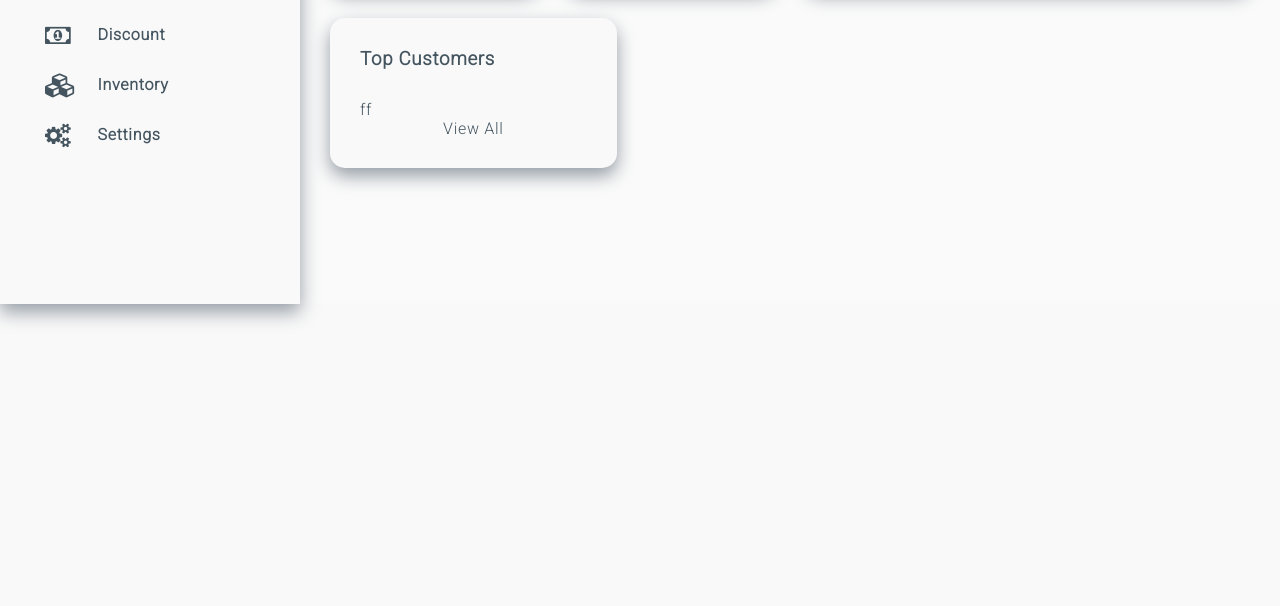
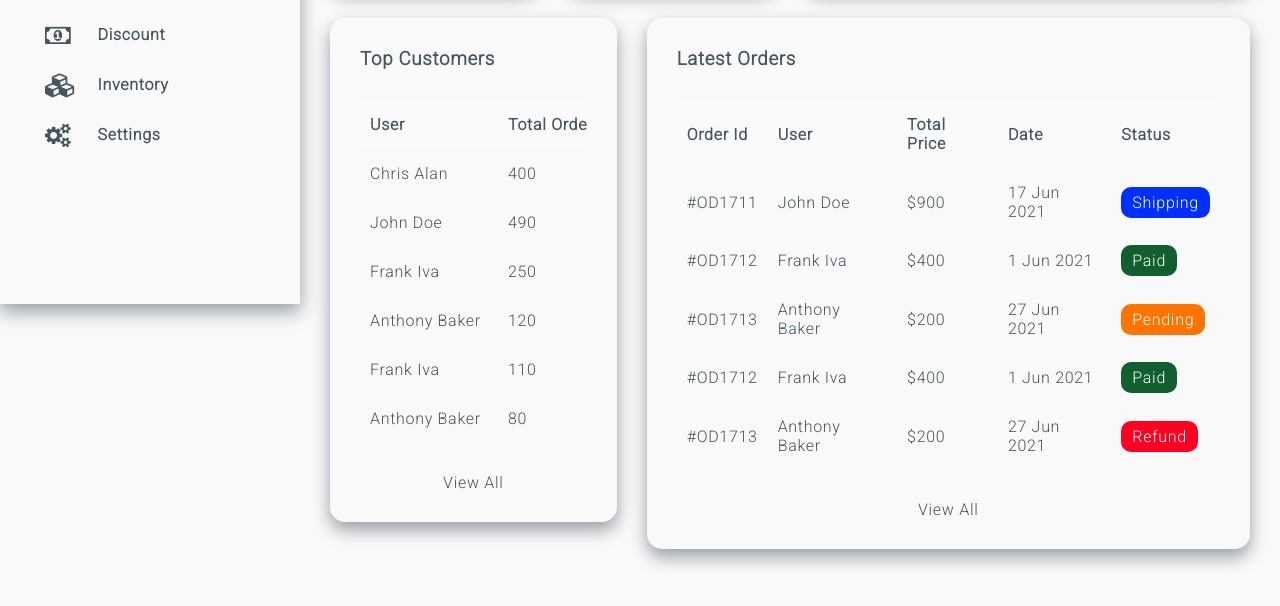
Before and after one commit to chrisalee/react_adminDashboard, a React app in the folder client/: page / in a window 1280 px wide. Shown: the part 496-1102 px from the top of the page. Before the commit the page ends 800 px from the top, so only its background shows below. Built offline with nearby package versions, Linux system fonts and the light colour scheme.

Commit message:
second table and badges for the table

```diff
--- /dev/null
+++ b/client/src/assets/JsonData/customer-list.json
@@ -0,0 +1,102 @@
+[
+    {"id":1,"name":"Brittan Rois","email":"brois0@unicef.org","location":"Bator","phone":"+62 745 807 7685","total_spend":"$557248.44","total_orders":24011},
+    {"id":2,"name":"Matthew Junifer","email":"mjunifer1@buzzfeed.com","location":"Bromma","phone":"+46 993 722 3008","total_spend":"$599864.94","total_orders":60195},
+    {"id":3,"name":"Finlay Baylay","email":"fbaylay2@purevolume.com","location":"Atalaia","phone":"+55 232 355 3569","total_spend":"$171337.47","total_orders":96328},
+    {"id":4,"name":"Beryle Monelli","email":"bmonelli3@amazonaws.com","location":"Martingança","phone":"+351 734 876 8127","total_spend":"$335862.78","total_orders":78768},
+    {"id":5,"name":"Ilario Shoppee","email":"ishoppee4@webmd.com","location":"Lincoln","phone":"+54 410 442 6083","total_spend":"$719845.14","total_orders":26045},
+    {"id":6,"name":"Guglielma Haking","email":"ghaking5@icio.us","location":"Sangzhou","phone":"+86 722 902 9706","total_spend":"$621446.73","total_orders":90771},
+    {"id":7,"name":"Celle Acum","email":"cacum6@scribd.com","location":"Huzhen","phone":"+86 805 547 3640","total_spend":"$640651.30","total_orders":97842},
+    {"id":8,"name":"Ailey Haig","email":"ahaig7@live.com","location":"Gizel’","phone":"+7 623 158 0485","total_spend":"$473255.45","total_orders":85298},
+    {"id":9,"name":"Ebonee Robardet","email":"erobardet8@google.co.jp","location":"Uyugan","phone":"+63 406 595 5538","total_spend":"$513918.18","total_orders":38959},
+    {"id":10,"name":"Nancy Hallatt","email":"nhallatt9@tamu.edu","location":"Liuhao","phone":"+86 194 283 7223","total_spend":"$862509.17","total_orders":48049},
+    {"id":11,"name":"Savina Gardener","email":"sgardenera@mozilla.com","location":"Bosanski Brod","phone":"+387 494 626 9847","total_spend":"$385914.28","total_orders":24961},
+    {"id":12,"name":"Walliw Berard","email":"wberardb@state.tx.us","location":"Athy","phone":"+353 884 996 4703","total_spend":"$33957.23","total_orders":24986},
+    {"id":13,"name":"Bernita Moniker","email":"bmonikerc@g.co","location":"Conceição da Abóboda","phone":"+351 122 281 8005","total_spend":"$165782.42","total_orders":38671},
+    {"id":14,"name":"Devlen MacGibbon","email":"dmacgibbond@mashable.com","location":"Manjakandriana","phone":"+261 550 422 8564","total_spend":"$733558.04","total_orders":5702},
+    {"id":15,"name":"Terri O'Nion","email":"tonione@msn.com","location":"Hadžići","phone":"+387 213 246 0301","total_spend":"$327313.11","total_orders":7145},
+    {"id":16,"name":"Anselm Cavilla","email":"acavillaf@live.com","location":"Redcliff","phone":"+263 941 369 6625","total_spend":"$533334.93","total_orders":33108},
+    {"id":17,"name":"Frances Wyndham","email":"fwyndhamg@nbcnews.com","location":"Hekou","phone":"+86 922 171 8017","total_spend":"$799425.62","total_orders":85286},
+    {"id":18,"name":"Bennett Skermer","email":"bskermerh@reverbnation.com","location":"Sinop","phone":"+55 598 223 7882","total_spend":"$251319.17","total_orders":45914},
+    {"id":19,"name":"Valentine Lambertazzi","email":"vlambertazzii@eepurl.com","location":"Kolodenka","phone":"+380 633 380 2502","total_spend":"$640365.13","total_orders":83235},
+    {"id":20,"name":"Tremayne Tolchar","email":"ttolcharj@auda.org.au","location":"Guofu","phone":"+86 445 679 1332","total_spend":"$917855.01","total_orders":51836},
+    {"id":21,"name":"Estevan Jahncke","email":"ejahnckek@ox.ac.uk","location":"Benešov nad Ploučnicí","phone":"+420 856 496 9100","total_spend":"$583555.97","total_orders":9523},
+    {"id":22,"name":"Inness Ranyelld","email":"iranyelldl@i2i.jp","location":"Camperdown","phone":"+27 913 964 5397","total_spend":"$410344.53","total_orders":96017},
+    {"id":23,"name":"Ann Boise","email":"aboisem@nhs.uk","location":"Esuk Oron","phone":"+234 958 752 1521","total_spend":"$341368.58","total_orders":83833},
+    {"id":24,"name":"Reynard Goodacre","email":"rgoodacren@opera.com","location":"Isoka","phone":"+260 860 266 9740","total_spend":"$362313.38","total_orders":15703},
+    {"id":25,"name":"Corrie Guerro","email":"cguerroo@ca.gov","location":"Qingxi","phone":"+86 699 529 4527","total_spend":"$155933.66","total_orders":67669},
+    {"id":26,"name":"Orelee Fonteyne","email":"ofonteynep@baidu.com","location":"Shanshi","phone":"+86 910 656 7153","total_spend":"$990947.36","total_orders":7629},
+    {"id":27,"name":"Lil Lakeman","email":"llakemanq@weather.com","location":"Juḩr ad Dīk","phone":"+970 799 528 5168","total_spend":"$765395.19","total_orders":41097},
+    {"id":28,"name":"Teddie Mapstone","email":"tmapstoner@guardian.co.uk","location":"Tunoshna","phone":"+7 872 475 3601","total_spend":"$279921.83","total_orders":43948},
+    {"id":29,"name":"Paolo Bonds","email":"pbondss@washingtonpost.com","location":"Youchou","phone":"+86 863 508 4897","total_spend":"$718700.08","total_orders":43674},
+    {"id":30,"name":"Kayla Gallafant","email":"kgallafantt@technorati.com","location":"Bi’r al ‘Abd","phone":"+20 755 903 3395","total_spend":"$959211.70","total_orders":37331},
+    {"id":31,"name":"Maisie Mikalski","email":"mmikalskiu@alexa.com","location":"Mailsi","phone":"+92 366 853 6414","total_spend":"$820911.51","total_orders":18534},
+    {"id":32,"name":"Xymenes Duggon","email":"xduggonv@seattletimes.com","location":"Heredia","phone":"+506 818 346 5321","total_spend":"$272870.81","total_orders":37539},
+    {"id":33,"name":"Jakie Colles","email":"jcollesw@ifeng.com","location":"Upernavik","phone":"+299 126 679 5677","total_spend":"$407794.43","total_orders":96742},
+    {"id":34,"name":"Lew Colton","email":"lcoltonx@wikimedia.org","location":"Toba","phone":"+381 522 893 7829","total_spend":"$43343.95","total_orders":74692},
+    {"id":35,"name":"Theodora Barstow","email":"tbarstowy@pcworld.com","location":"Ciseda","phone":"+62 673 109 7943","total_spend":"$661910.51","total_orders":77309},
+    {"id":36,"name":"Ulric Kneller","email":"uknellerz@nbcnews.com","location":"Ústí nad Orlicí","phone":"+420 264 829 9892","total_spend":"$376602.48","total_orders":79235},
+    {"id":37,"name":"Ellwood Bearward","email":"ebearward10@reference.com","location":"Nueva Requena","phone":"+51 171 197 4985","total_spend":"$356873.13","total_orders":78996},
+    {"id":38,"name":"Shalna Voss","email":"svoss11@buzzfeed.com","location":"Şanā’","phone":"+967 264 158 8142","total_spend":"$380768.49","total_orders":13036},
+    {"id":39,"name":"Holly Iacovacci","email":"hiacovacci12@vk.com","location":"Ibaraki","phone":"+81 667 109 6968","total_spend":"$68643.77","total_orders":9334},
+    {"id":40,"name":"Nicolle Haggis","email":"nhaggis13@huffingtonpost.com","location":"Kuruman","phone":"+27 607 540 0504","total_spend":"$292977.86","total_orders":44276},
+    {"id":41,"name":"Janetta Stanett","email":"jstanett14@wiley.com","location":"Memphis","phone":"+1 901 510 8058","total_spend":"$624477.22","total_orders":50590},
+    {"id":42,"name":"Welch Goodin","email":"wgoodin15@examiner.com","location":"Metsavan","phone":"+374 984 762 7075","total_spend":"$44240.56","total_orders":23993},
+    {"id":43,"name":"Dominga De Bell","email":"dde16@usatoday.com","location":"Vysotsk","phone":"+7 139 494 7185","total_spend":"$253636.61","total_orders":75048},
+    {"id":44,"name":"Elga Twamley","email":"etwamley17@nps.gov","location":"Nishishinminato","phone":"+81 421 209 0703","total_spend":"$8420.45","total_orders":50193},
+    {"id":45,"name":"Annamaria Tuison","email":"atuison18@cpanel.net","location":"Solidaridad","phone":"+52 551 840 1861","total_spend":"$8790.60","total_orders":67402},
+    {"id":46,"name":"Rutter Hatrick","email":"rhatrick19@mayoclinic.com","location":"Domampot","phone":"+63 134 141 4104","total_spend":"$563471.50","total_orders":90685},
+    {"id":47,"name":"Teddy Crannage","email":"tcrannage1a@uiuc.edu","location":"Putrajawa","phone":"+62 347 309 9849","total_spend":"$830225.28","total_orders":18308},
+    {"id":48,"name":"Gaspard Hannabus","email":"ghannabus1b@wiley.com","location":"Carvalhal","phone":"+351 746 761 5629","total_spend":"$333295.77","total_orders":93658},
+    {"id":49,"name":"Kanya Arnolds","email":"karnolds1c@sbwire.com","location":"Dolní Černilov","phone":"+420 569 892 7749","total_spend":"$9356.87","total_orders":25454},
+    {"id":50,"name":"Codi Nazer","email":"cnazer1d@rediff.com","location":"Alexandria","phone":"+1 703 933 3296","total_spend":"$881050.42","total_orders":65533},
+    {"id":51,"name":"Stacy Acom","email":"sacom1e@addtoany.com","location":"Marondera","phone":"+263 724 289 3246","total_spend":"$140708.36","total_orders":27138},
+    {"id":52,"name":"Cory Blondin","email":"cblondin1f@fema.gov","location":"Chaykovskaya","phone":"+7 724 810 8399","total_spend":"$115222.15","total_orders":85693},
+    {"id":53,"name":"Weston Shorland","email":"wshorland1g@histats.com","location":"Shanyang","phone":"+86 515 873 6275","total_spend":"$190855.19","total_orders":64141},
+    {"id":54,"name":"Tammara Mannering","email":"tmannering1h@etsy.com","location":"Colima","phone":"+506 985 540 3341","total_spend":"$403919.34","total_orders":24038},
+    {"id":55,"name":"Javier Agglio","email":"jagglio1i@slideshare.net","location":"Yinji","phone":"+86 659 330 5270","total_spend":"$120274.22","total_orders":82050},
+    {"id":56,"name":"Rosalia Schoales","email":"rschoales1j@parallels.com","location":"Jiancheng","phone":"+86 272 227 4958","total_spend":"$712884.86","total_orders":82839},
+    {"id":57,"name":"Carla Firsby","email":"cfirsby1k@xrea.com","location":"Artur Nogueira","phone":"+55 238 356 2094","total_spend":"$965901.20","total_orders":16879},
+    {"id":58,"name":"Taite Oakenford","email":"toakenford1l@sun.com","location":"La Francia","phone":"+54 425 742 5491","total_spend":"$408901.92","total_orders":35823},
+    {"id":59,"name":"Robinet Rounds","email":"rrounds1m@arizona.edu","location":"Sé","phone":"+351 554 677 9118","total_spend":"$794096.97","total_orders":67929},
+    {"id":60,"name":"Christalle Ciraldo","email":"cciraldo1n@google.com","location":"Šentvid pri Stični","phone":"+386 906 510 2232","total_spend":"$265441.66","total_orders":2684},
+    {"id":61,"name":"Valaree Stocker","email":"vstocker1o@census.gov","location":"Shazi","phone":"+86 922 785 8999","total_spend":"$129853.99","total_orders":49514},
+    {"id":62,"name":"Consuelo Sutcliff","email":"csutcliff1p@gmpg.org","location":"Kargasok","phone":"+7 513 592 9428","total_spend":"$854447.52","total_orders":96664},
+    {"id":63,"name":"Nike Lincke","email":"nlincke1q@china.com.cn","location":"Tegalbuleud","phone":"+62 383 930 3878","total_spend":"$978252.13","total_orders":67231},
+    {"id":64,"name":"Shep Quilligan","email":"squilligan1r@cnn.com","location":"Nakhon Luang","phone":"+66 794 209 8355","total_spend":"$205510.28","total_orders":499},
+    {"id":65,"name":"Wallie Erwin","email":"werwin1s@delicious.com","location":"Edsbyn","phone":"+46 581 583 0609","total_spend":"$410995.35","total_orders":74623},
+    {"id":66,"name":"Zechariah Attwood","email":"zattwood1t@nifty.com","location":"Shibushi","phone":"+81 401 511 4244","total_spend":"$63707.16","total_orders":86419},
+    {"id":67,"name":"Stevana Tebald","email":"stebald1u@house.gov","location":"Yelyzavethradka","phone":"+380 408 617 1812","total_spend":"$833541.06","total_orders":83677},
+    {"id":68,"name":"Palm BURWIN","email":"pburwin1v@ameblo.jp","location":"Kertasari","phone":"+62 421 758 8843","total_spend":"$331030.06","total_orders":99939},
+    {"id":69,"name":"Sharl Purdey","email":"spurdey1w@arstechnica.com","location":"Hīsh","phone":"+963 365 813 0051","total_spend":"$720913.09","total_orders":5869},
+    {"id":70,"name":"Aloin Pembry","email":"apembry1x@google.ru","location":"Yangji","phone":"+86 339 318 7176","total_spend":"$227153.85","total_orders":31960},
+    {"id":71,"name":"Karoline Daud","email":"kdaud1y@ted.com","location":"Palhoça","phone":"+55 517 473 6728","total_spend":"$852723.94","total_orders":79377},
+    {"id":72,"name":"Mortie Futter","email":"mfutter1z@yellowbook.com","location":"Blachownia","phone":"+48 173 298 9740","total_spend":"$509731.71","total_orders":37061},
+    {"id":73,"name":"Schuyler Hinkens","email":"shinkens20@shareasale.com","location":"Río Hondo","phone":"+502 657 950 5432","total_spend":"$220360.77","total_orders":9905},
+    {"id":74,"name":"Jozef McMurty","email":"jmcmurty21@fotki.com","location":"Dalududalu","phone":"+62 491 202 8200","total_spend":"$887874.81","total_orders":33691},
+    {"id":75,"name":"Nara McGunley","email":"nmcgunley22@qq.com","location":"Alicante/Alacant","phone":"+34 792 752 4796","total_spend":"$276972.46","total_orders":87254},
+    {"id":76,"name":"Marleah Timson","email":"mtimson23@nature.com","location":"Paniówki","phone":"+48 211 545 0147","total_spend":"$234963.55","total_orders":64181},
+    {"id":77,"name":"Ketty Blucher","email":"kblucher24@booking.com","location":"Xiangyanglu","phone":"+86 548 699 1455","total_spend":"$84086.90","total_orders":68525},
+    {"id":78,"name":"Murray Arndtsen","email":"marndtsen25@wp.com","location":"Shizuoka-shi","phone":"+81 586 415 9966","total_spend":"$954698.49","total_orders":95142},
+    {"id":79,"name":"Benson Boothby","email":"bboothby26@simplemachines.org","location":"Los Cóndores","phone":"+54 161 829 2347","total_spend":"$966525.39","total_orders":75052},
+    {"id":80,"name":"Shaylah Gerrit","email":"sgerrit27@sitemeter.com","location":"Paingar","phone":"+86 573 121 9461","total_spend":"$609097.00","total_orders":55581},
+    {"id":81,"name":"Betteann Hawyes","email":"bhawyes28@un.org","location":"Cihua","phone":"+86 545 455 0770","total_spend":"$8958.92","total_orders":58310},
+    {"id":82,"name":"Reynolds Slemming","email":"rslemming29@bloglines.com","location":"Dawu Chengguanzhen","phone":"+86 740 215 8983","total_spend":"$764434.83","total_orders":5454},
+    {"id":83,"name":"Arlen Abernethy","email":"aabernethy2a@google.nl","location":"Abbeville","phone":"+33 155 902 8183","total_spend":"$771130.66","total_orders":23440},
+    {"id":84,"name":"Bernardine Eade","email":"beade2b@columbia.edu","location":"Plato","phone":"+57 498 368 3733","total_spend":"$339268.83","total_orders":17501},
+    {"id":85,"name":"Ian Causley","email":"icausley2c@virginia.edu","location":"Acton Vale","phone":"+1 992 294 1907","total_spend":"$995374.27","total_orders":25553},
+    {"id":86,"name":"Abagail Garth","email":"agarth2d@wiley.com","location":"Melfi","phone":"+235 627 502 0870","total_spend":"$830054.12","total_orders":56715},
+    {"id":87,"name":"Tome Sessuns","email":"tsessuns2e@desdev.cn","location":"General Alvear","phone":"+54 890 389 9195","total_spend":"$568999.17","total_orders":52444},
+    {"id":88,"name":"Sly Godbold","email":"sgodbold2f@miitbeian.gov.cn","location":"Arvayheer","phone":"+976 574 510 5888","total_spend":"$915158.93","total_orders":55259},
+    {"id":89,"name":"Lane Wheatcroft","email":"lwheatcroft2g@netlog.com","location":"Terpsithéa","phone":"+30 802 453 1790","total_spend":"$170027.54","total_orders":63611},
+    {"id":90,"name":"Bard Scutchin","email":"bscutchin2h@usatoday.com","location":"Ganxi","phone":"+86 823 166 6095","total_spend":"$679196.04","total_orders":93350},
+    {"id":91,"name":"Alister Batten","email":"abatten2i@google.com.au","location":"Petaling Jaya","phone":"+60 560 404 2745","total_spend":"$10542.24","total_orders":7586},
+    {"id":92,"name":"Blanche Emery","email":"bemery2j@loc.gov","location":"Pau","phone":"+33 814 263 4404","total_spend":"$479717.40","total_orders":49842},
+    {"id":93,"name":"Kyla Bertomieu","email":"kbertomieu2k@biglobe.ne.jp","location":"Tabwakea Village","phone":"+686 287 696 5776","total_spend":"$536886.07","total_orders":59480},
+    {"id":94,"name":"Hugh Livick","email":"hlivick2l@wiley.com","location":"Phù Mỹ","phone":"+84 585 419 2646","total_spend":"$447424.97","total_orders":2668},
+    {"id":95,"name":"Emera Daintry","email":"edaintry2m@ustream.tv","location":"Sámara","phone":"+506 371 708 7960","total_spend":"$850767.23","total_orders":56769},
+    {"id":96,"name":"Arnuad Dinneen","email":"adinneen2n@sitemeter.com","location":"Llacanora","phone":"+51 722 599 3677","total_spend":"$361343.72","total_orders":87255},
+    {"id":97,"name":"Krystalle Whittlesea","email":"kwhittlesea2o@list-manage.com","location":"Bantardawa","phone":"+62 122 286 5695","total_spend":"$376281.52","total_orders":25818},
+    {"id":98,"name":"Jessie Yeudall","email":"jyeudall2p@wikimedia.org","location":"Jargalant","phone":"+976 154 383 3816","total_spend":"$592993.68","total_orders":39010},
+    {"id":99,"name":"Carlin Baden","email":"cbaden2q@shop-pro.jp","location":"Santa Fe","phone":"+63 702 332 2827","total_spend":"$434732.89","total_orders":49922},
+    {"id":100,"name":"Abagael McVrone","email":"amcvrone2r@ihg.com","location":"Dongfeng","phone":"+86 630 450 6014","total_spend":"$920279.19","total_orders":32514}
+]
--- /dev/null
+++ b/client/src/components/badge/Badge.css
@@ -0,0 +1,22 @@
+.badge {
+    padding: 6px 11px;
+    color: var(--txt-white);
+    border-radius: 10px;
+    /* box-shadow: var(--box-shadow); */
+}
+
+.badge-danger {
+    background-color: var(--main-color-red);
+}
+
+.badge-success {
+    background-color: var(--main-color-green);
+}
+
+.badge-primary {
+    background-color: var(--main-color-blue);
+}
+
+.badge-warning {
+    background-color: var(--main-color-orange);
+}
--- /dev/null
+++ b/client/src/components/badge/Badge.js
@@ -0,0 +1,12 @@
+import React from 'react';
+import './Badge.css';
+
+const Badge = (props) => {
+    return (
+        <span className={`badge badge-${props.type}`}>
+            {props.content}
+        </span>
+    )
+}
+
+export default Badge
--- /dev/null
+++ b/client/src/components/table/Table.css
@@ -0,0 +1,28 @@
+.table-wrapper {
+    overflow-y: auto;
+}
+
+table {
+    width: 100%;
+    min-width: 400px;
+    border-spacing: 0;
+}
+
+thead {
+    background-color: var(--second-bg);
+
+}
+
+tr {
+    text-align: left;
+}
+
+th, td {
+    text-transform: capitalize;
+    padding: 15px 10px;
+}
+
+tbody > tr:hover{
+    background-color: var(--main-color);
+    color: var(--txt-white);
+}
--- /dev/null
+++ b/client/src/components/table/Table.js
@@ -0,0 +1,36 @@
+import React from 'react';
+import './Table.css';
+// import Customers from '../../assets/JsonData/customer-list.json';
+
+const Table = (props) => {
+
+    return (
+        <div className='table-wrapper'>
+            <table>
+                {
+                    props.headData && props.renderHead ? (
+                        <thead>
+                            <tr>
+                                {
+                                    props.headData.map((item, index) => props.renderHead(item, index))
+                                }
+                            </tr>
+                        </thead>
+                    ) : null
+                }
+                {
+                    props.bodyData && props.renderBody ? (
+                        <tbody>
+                            {
+                                props.bodyData.map((item, index) => props.renderBody(item, index))
+                            }
+                        </tbody>
+                    ) : null
+                }
+            </table>
+
+        </div>
+    )
+}
+
+export default Table;
--- a/client/src/index.css
+++ b/client/src/index.css
@@ -8,6 +8,15 @@
   --main-color: #860012;
   --second-color: #355969;
   --box-shadow: rgba(149, 157, 165, 2) 0px 8px 18px;
+
+  --main-color-red: #ff0022;
+  --second-color-red: #a02121;
+  --main-color-green: #115f2f;
+  --second-color-green: #21a041;
+  --main-color-blue: #002fff;
+  --second-color-blue: #2129a0;
+  --main-color-orange: #ff7300;
+  --second-color-orange: #a06521;
 
   --sidebar-width: 300px;
   --border-radius: 15px;
@@ -83,12 +92,8 @@ input:focus {
   text-transform: capitalize;
 }
 
-.card__header ~ .card__body {
+.card > div ~ div {
   margin-top: 30px;
-}
-
-.card__body {
-
 }
 
 .card__footer {
--- a/client/src/pages/Customers.js
+++ b/client/src/pages/Customers.js
@@ -1,4 +1,4 @@
-import React from 'react'
+import React from 'react';
 
 const Customers = () => {
     return (
@@ -8,4 +8,4 @@ const Customers = () => {
     )
 }
 
-export default Customers
+export default Customers;
--- a/client/src/pages/Dashboard.js
+++ b/client/src/pages/Dashboard.js
@@ -1,8 +1,10 @@
 import React from "react";
-import { Link } from 'react-router-dom'
+import { Link } from "react-router-dom";
 import statusCards from "../assets/JsonData/status-card-data.json";
 import StatusCard from "../components/status-card/StatusCard";
-import Chart from 'react-apexcharts';
+import Table from "../components/table/Table";
+import Badge from "../components/badge/Badge";
+import Chart from "react-apexcharts";
 
 const chartOptions = {
   series: [
@@ -16,27 +18,163 @@ const chartOptions = {
     },
   ],
   options: {
-    color: ['#6ab04c', '#2980b9'],
+    color: ["#6ab04c", "#2980b9"],
     chart: {
-      background: 'transparent'
+      background: "transparent",
     },
     dataLabels: {
-      enabled: false
+      enabled: false,
     },
     stroke: {
-      curve: 'smooth'
+      curve: "smooth",
     },
     xaxis: {
-      categories: ['Jan', 'Feb', 'Mar', 'Apr', 'May', 'June', 'Jul', 'Aug', 'Sep', 'Oct', 'Nov', 'Dec']
+      categories: [
+        "Jan",
+        "Feb",
+        "Mar",
+        "Apr",
+        "May",
+        "June",
+        "Jul",
+        "Aug",
+        "Sep",
+        "Oct",
+        "Nov",
+        "Dec",
+      ],
     },
     legend: {
-      position: 'top'
+      position: "top",
     },
     grid: {
-      show: false
-    }
+      show: false,
+    },
+  },
+};
+
+const topCustomers = {
+  head: ["user", "total orders", "total spending"],
+  body: [
+    {
+      username: "chris alan",
+      order: "400",
+      price: "$18,345",
+    },
+    {
+      username: "john doe",
+      order: "490",
+      price: "$15,870",
+    },
+    {
+      username: "frank iva",
+      order: "250",
+      price: "$12,251",
+    },
+    {
+      username: "anthony baker",
+      order: "120",
+      price: "$10,840",
+    },
+    {
+      username: "frank iva",
+      order: "110",
+      price: "$9,251",
+    },
+    {
+      username: "anthony baker",
+      order: "80",
+      price: "$8,840",
+    },
+  ],
+};
+
+const renderCustomerHead = (item, index) => (
+  <th key={index}>{item}</th>
+)
+
+const renderCustomerBody = (item, index) => (
+  <tr key={index}>
+      <td>{item.username}</td>
+      <td>{item.order}</td>
+      <td>{item.price}</td>
+  </tr>
+)
+
+const latestOrders = {
+  head: [
+    'order id',
+    'user',
+    'total price',
+    'date',
+    'status'
+  ],
+  body: [
+    {
+      id: "#OD1711",
+      user: "john doe",
+      date: "17 Jun 2021",
+      price: "$900",
+      status: "shipping"
+  },
+  {
+      id: "#OD1712",
+      user: "frank iva",
+      date: "1 Jun 2021",
+      price: "$400",
+      status: "paid"
+  },
+  {
+      id: "#OD1713",
+      user: "anthony baker",
+      date: "27 Jun 2021",
+      price: "$200",
+      status: "pending"
+  },
+  {
+      id: "#OD1712",
+      user: "frank iva",
+      date: "1 Jun 2021",
+      price: "$400",
+      status: "paid"
+  },
+  {
+      id: "#OD1713",
+      user: "anthony baker",
+      date: "27 Jun 2021",
+      price: "$200",
+      status: "refund"
   }
-};
+  ]
+}
+
+const orderStatus = {
+  "shipping": "primary",
+  "pending": "warning",
+  "paid": "success",
+  "refund": "danger"
+}
+
+const renderOrderHead = (item, index) => (
+  <th key={index}>{item}</th>
+)
+
+const renderOrderBody = (item, index) => (
+  <tr key={index}>
+      <td>{item.id}</td>
+      <td>{item.user}</td>
+      <td>{item.price}</td>
+      <td>{item.date}</td>
+      <td>
+        <Badge
+          type={orderStatus[item.status]}
+          content={item.status}
+        />
+      </td>
+
+
+  </tr>
+)
 
 const Dashboard = () => {
   return (
@@ -62,8 +200,8 @@ const Dashboard = () => {
             <Chart
               options={chartOptions.options}
               series={chartOptions.series}
-              type='line'
-              height='100%'
+              type="line"
+              height="100%"
             />
           </div>
         </div>
@@ -73,11 +211,33 @@ const Dashboard = () => {
               <h3>Top Customers</h3>
             </div>
             <div className="card__body">
-              {/* table */}
-              ff
+              <Table
+                headData={topCustomers.head}
+                renderHead={(item, index) => renderCustomerHead(item, index)}
+                bodyData={topCustomers.body}
+                renderBody={(item, index) => renderCustomerBody(item, index)}
+              />
             </div>
             <div className="card__footer">
-              <Link to='/customers'>View All</Link>
+              <Link to="/customers">View All</Link>
+            </div>
+          </div>
+        </div>
+        <div className="col-8">
+          <div className="card full-height">
+            <div className="card__header">
+              <h3>Latest Orders</h3>
+            </div>
+            <div className="card__body">
+              <Table
+                headData={latestOrders.head}
+                renderHead={(item, index) => renderOrderHead(item, index)}
+                bodyData={latestOrders.body}
+                renderBody={(item, index) => renderOrderBody(item, index)}
+              />
+            </div>
+            <div className="card__footer">
+              <Link to='/orders'>View All</Link>
             </div>
           </div>
         </div>
```
